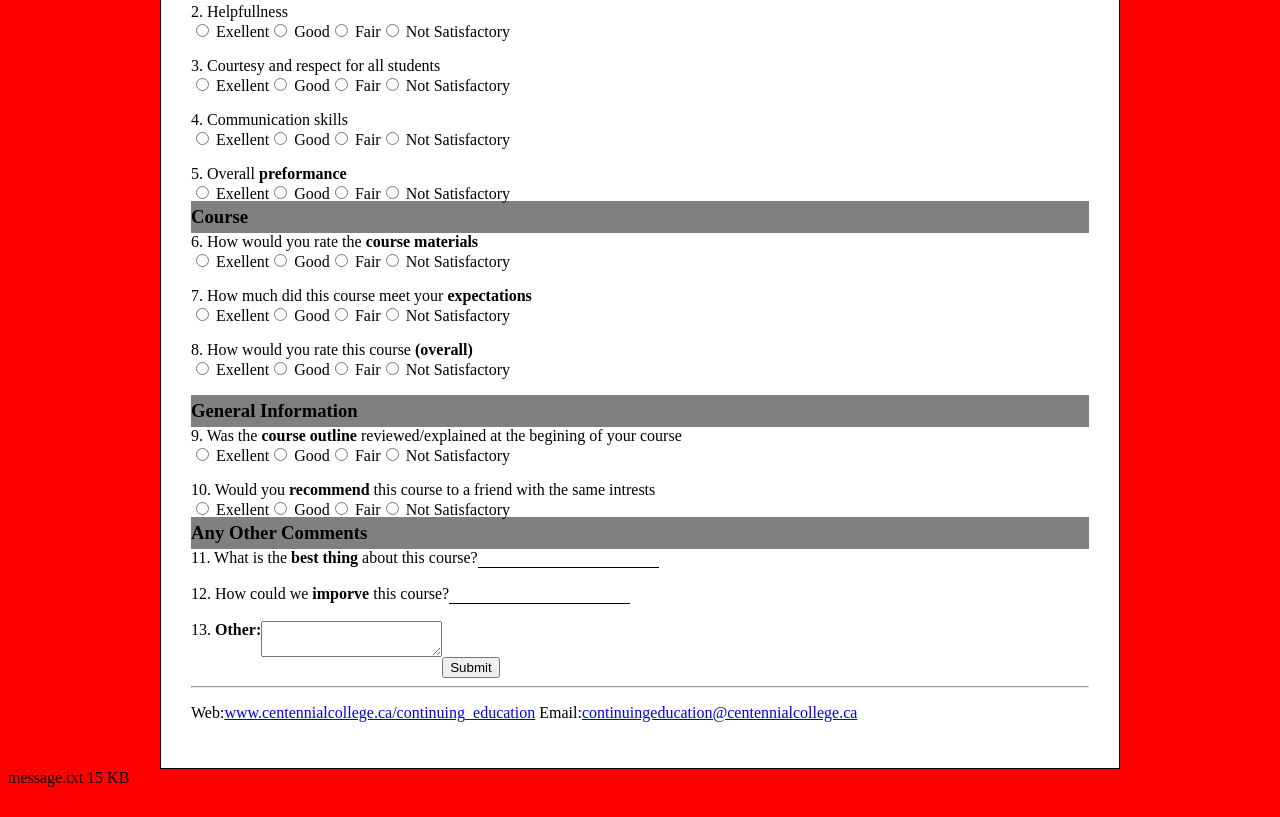
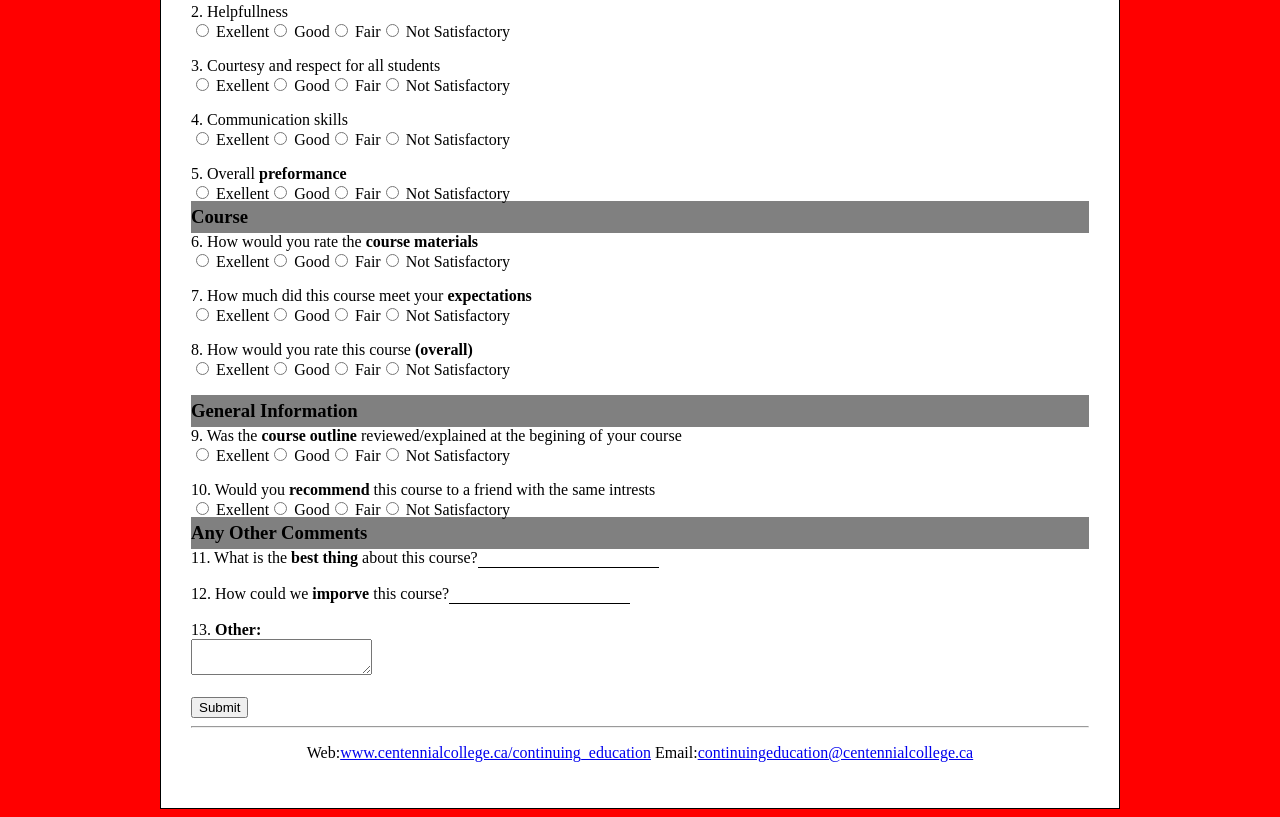
Before and after one commit to Leor565/HTMLAssignmentTwo.github.io, a plain HTML site: page Assignment4/assignment4.html in a window 1280 px wide. Shown: the part 764-1581 px from the top of the page. Before the commit the page ends 1559 px from the top, so only its background shows below. Drawn offline with Linux system fonts and the light colour scheme.

Commit message:
Update assignment4.html

```diff
--- a/Assignment4/assignment4.html
+++ b/Assignment4/assignment4.html
@@ -1,5 +1,6 @@
 <!DOCTYPE html>
 <html>
+
 <head>
     <title>assignment 4</title>
     <link rel="stylesheet" href="assignment.css">
@@ -8,7 +9,8 @@
 <body>
     <div class="w1">
         <header>
-                <p class="margin0"><a href="https://www.centennialcollege.ca/" target="_blank"><img src="banner.jpg"></a></p>
+            <p class="margin0"><a href="https://www.centennialcollege.ca/" target="_blank"><img src="banner.jpg"></a>
+            </p>
         </header>
 
         <main>
@@ -233,7 +235,8 @@
                 </div>
                 <br>
                 <br>
-                    <label for="fname">10. Would you <b>recommend</b> this course to a friend with the same intrests</label><br>
+                <label for="fname">10. Would you <b>recommend</b> this course to a friend with the same
+                    intrests</label><br>
                 <div class="same">
                     <input type="radio" id="E10" name="recommendation" value="E10">
                     <label for="E10">Exellent</label><br>
@@ -254,7 +257,8 @@
                 <div class="color">
                     <h3>Any Other Comments</h3>
                 </div>
-                    <div class="same"><label for="bestThing">11. What is the <b>best thing</b> about this course?</label><br>
+                <div class="same"><label for="bestThing">11. What is the <b>best thing</b> about this
+                        course?</label><br>
                 </div>
                 <div class="same"> <input type="text" id="bestThing" name="bestThing" value=""><br> </div>
                 <br>
@@ -263,15 +267,15 @@
                 <div class="same"> <input type="text" id="course" name="course" value=""><br> </div>
                 <br>
                 <br>
-                    <div class="same"><label for="Other">13. <b>Other: </b></label><br> </div>
-                    <div class="same">
+                <label for="Other">13. <b>Other: </b></label><br>
+
                 <textarea id="Other" name="Other"></textarea>
-                    </div>
+
                 <br>
                 <br>
                 <input type="submit" value="Submit">
                 <hr>
-                    <p>
+                <p class="p1">
                     Web:<a href="www.centennialcollege.ca/continuing_education"
                         target="_blank">www.centennialcollege.ca/continuing_education</a> Email:<a
                         href="mailto:Email:continuingeducation@centennialcollege.ca">continuingeducation@centennialcollege.ca</a>
@@ -280,6 +284,5 @@
         </main>
     </div>
 </body>
+
 </html>
-message.txt
-15 KB
```
Lines whose indentation alone changed are shown as unchanged.
